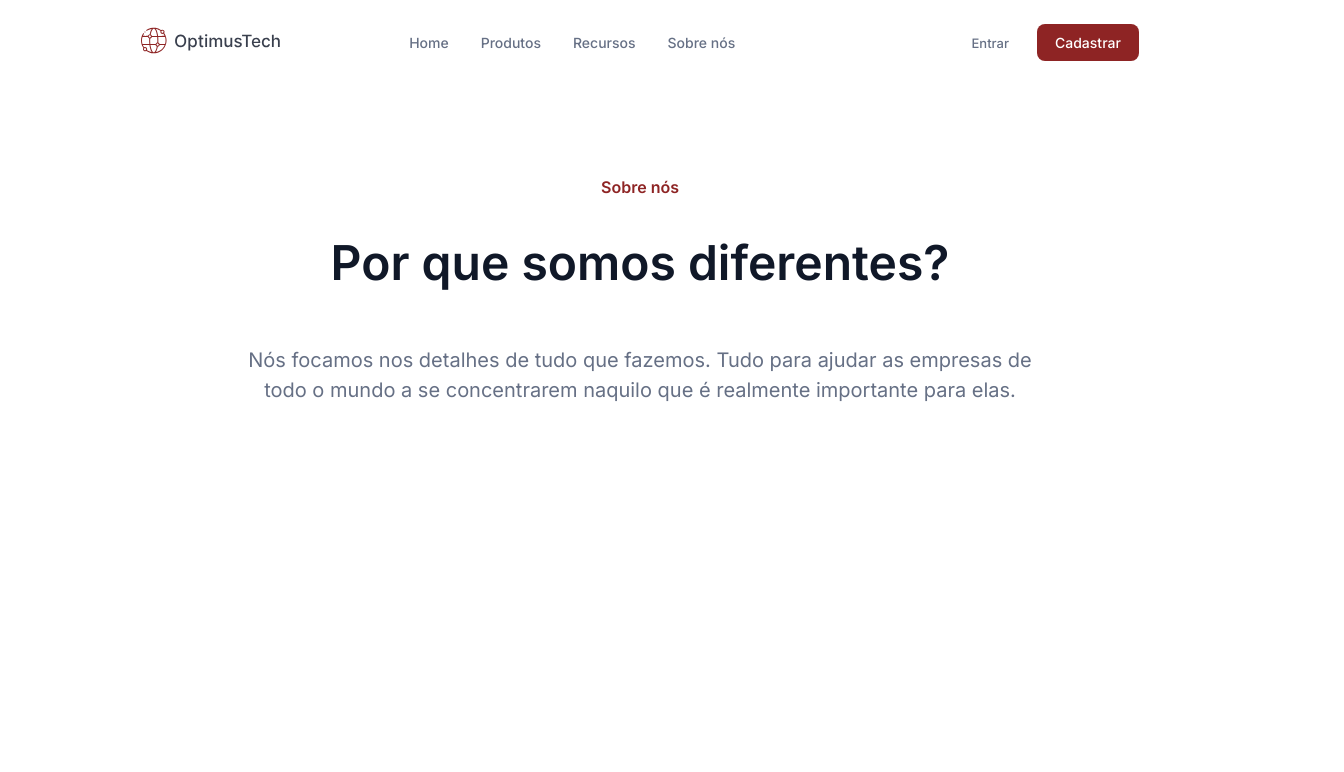
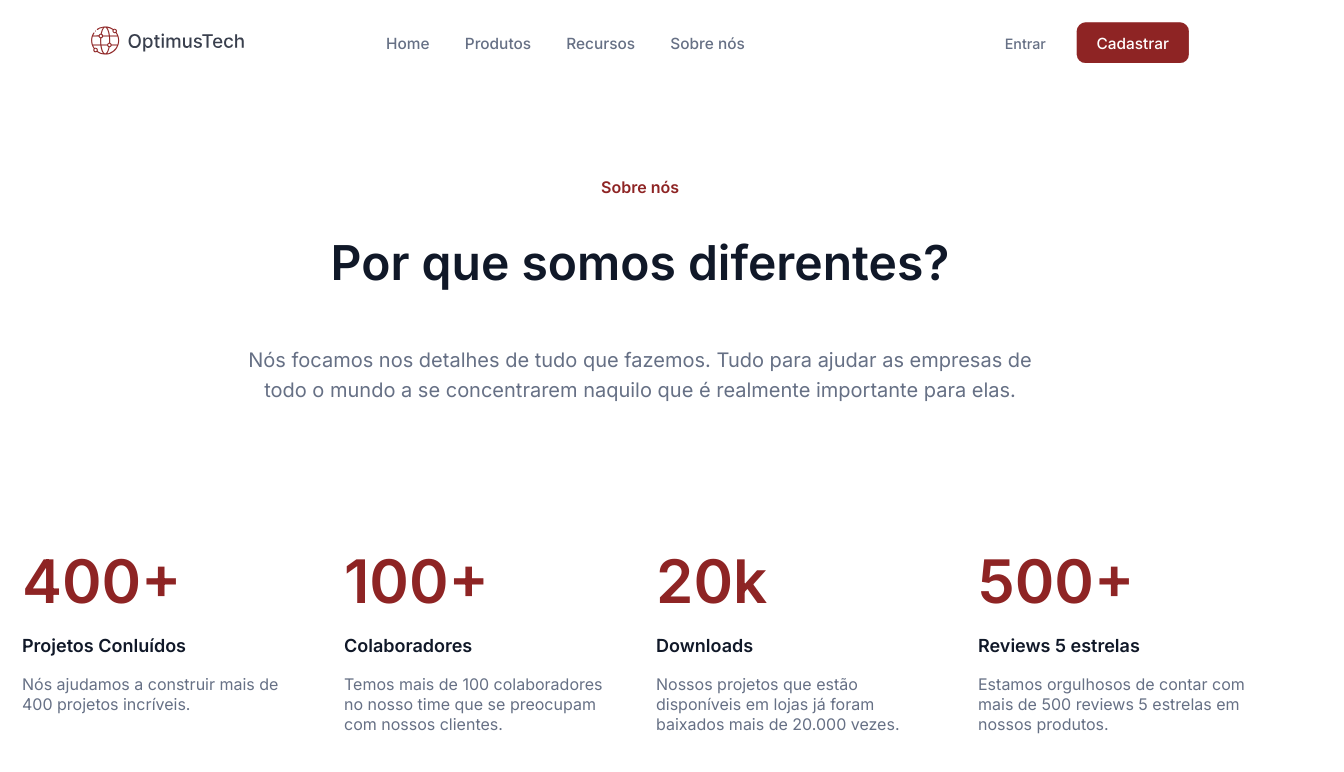
Before and after one commit to Victor1995barros/7days_of_code, a plain HTML site: page Optimus Tech/index.html in a window 1280 px wide. Shown: the whole page, 1344 px wide, since content can reach past the window. Drawn offline with Linux system fonts and the light colour scheme.

Commit message:
Terceiro dia

```diff
--- a/Optimus Tech/index.html
+++ b/Optimus Tech/index.html
@@ -29,6 +29,7 @@
     </header>
 
     <main>
+
         <div class="sobre">
             <p class="sobre_nos">Sobre nós</p>
             <h1 class="sobre_titulo">Por que somos diferentes?</h1>
@@ -36,6 +37,33 @@
                 a se concentrarem naquilo que é realmente importante para elas.
             </p>
         </div>
+
+        <section class="metricas">
+            <div class="projeto_concluidos">
+                <h1 class="projetos_concluidos_titulo">400+</h1>
+                <p class="projetos_concluidos_subtitulo">Projetos Conluídos</p>
+                <p class="projetos_concluidos_paragrafos">Nós ajudamos a construir mais de 400 projetos incríveis.</p>
+            </div>
+            <div class="colaboradores">
+                <h1 class="colaboradores_titulo">100+</h1>
+                <p class="colaboradores_subtitulo">Colaboradores</p>
+                <p class="colaboradores_paragrafos">Temos mais de 100 colaboradores no nosso time que se preocupam
+                    com nossos clientes.
+                </p>
+            </div>
+            <div class="downloads">
+                <h1 class="downloads_titulo">20k</h1>
+                <p class="downloads_subtitulo">Downloads</p>
+                <p class="downloads_paragrafo">Nossos projetos que estão disponíveis em lojas já foram baixados
+                    mais de 20.000 vezes.
+                </p>
+            </div>
+            <div class="review">
+                <h1 class="review_titulo">500+</h1>
+                <p class="review_subtitulo">Reviews 5 estrelas</p>
+                <p class="review_paragrafo">Estamos orgulhosos de contar com mais de 500 reviews 5 estrelas em nossos produtos.</p>
+            </div>
+        </section>
     </main>
 </body>
 </html>
--- a/Optimus Tech/style.css
+++ b/Optimus Tech/style.css
@@ -16,6 +16,7 @@ header{
     padding-left: 32px;
     padding-top: 20px;
     padding-bottom: 20px;
+    transform: scale(1.1);
 }
 
 .menu{
@@ -39,6 +40,7 @@ header{
     display: flex;
     justify-content: flex-start;
     gap: 8em;
+
 }
 
 .botao_entrar{
@@ -74,7 +76,7 @@ header{
     justify-content: center;
     align-content: center;
     padding-top: 96px;
-    padding-bottom: 96px;
+    padding-bottom: 70px;
     flex-wrap: wrap;
 }
 
@@ -107,3 +109,86 @@ header{
     height: 60px;
     text-align: center;
 }
+
+.metricas h1{
+    font-family: "Inter", sans-serif;
+    font-weight: 600;
+    font-size: 60px;
+    line-height: 72px;
+    color: var(--main-color);
+    margin-bottom: 0;
+}
+
+.metricas{
+    font-family: "Inter", sans-serif;
+    display: flex;
+    flex-direction: row;
+    align-items: center;
+    justify-content: center;
+    gap: 42px;
+
+}
+
+.metricas div{
+    display: flex;
+    flex-direction: column;
+    align-items: start;
+    max-width: 300px;
+    height: 100px;
+}
+
+.projetos_concluidos_subtitulo{
+    color: #101828;
+    font-weight: 600;
+    font-size: 18px;
+}
+
+.projetos_concluidos_paragrafos{
+    color: var(--text-color);
+    font-weight: 400;
+    font-size: 16px;
+    margin-top: 0;
+    max-width: 280px;
+}
+
+.colaboradores_subtitulo{
+    color: #101828;
+    font-weight: 600;
+    font-size: 18px;
+}
+
+.colaboradores_paragrafos{
+    color: var(--text-color);
+    font-weight: 400;
+    font-size: 16px;
+    margin-top:0;
+    max-width: 270px;
+}
+
+.downloads_subtitulo{
+    color: #101828;
+    font-weight: 600;
+    font-size: 18px;
+}
+
+.downloads_paragrafo{
+    color: var(--text-color);
+    font-weight: 400;
+    font-size: 16px;
+    margin-top:0;
+    max-width: 280px;
+}
+
+.review_subtitulo{
+    color: #101828;
+    font-weight: 600;
+    font-size: 18px;
+}
+
+.review_paragrafo{
+    color: var(--text-color);
+    font-weight: 400;
+    font-size: 16px;
+    margin-top: 0;
+    max-width: 280px;
+}
```
